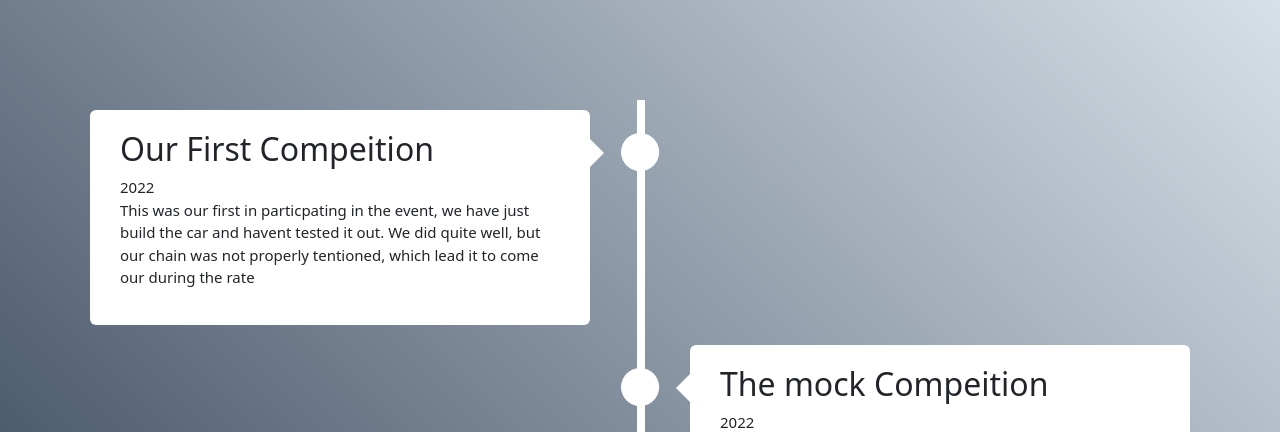
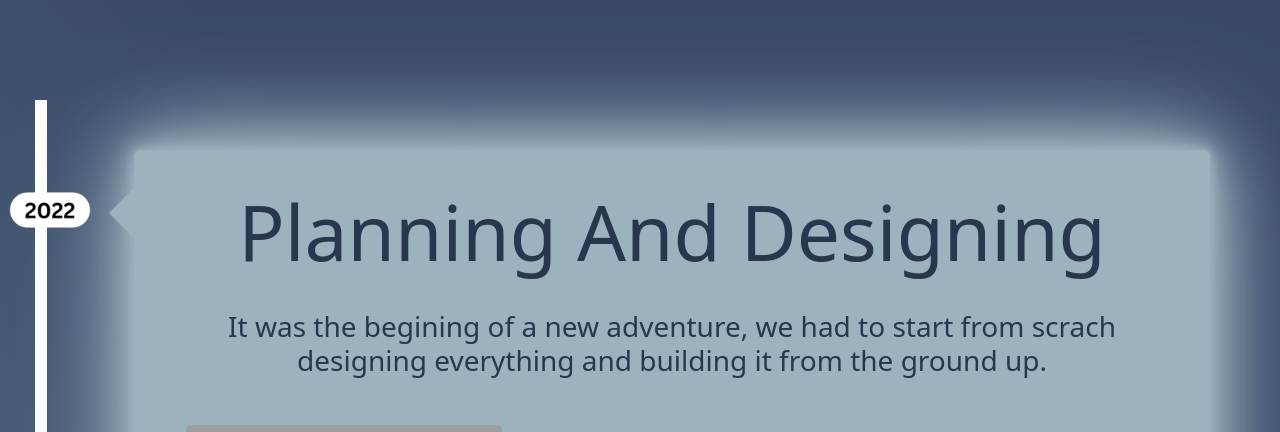
Before and after one commit to ThePathOfLeastResistance/NeslonHighSchoolAutoClub, a Flask app: page /event in a window 1280 px wide. Shown: the part 73-505 px from the top of the page. Run offline with Flask 3, Linux system fonts and the light colour scheme; some libraries are stand-ins or nearby versions; grey boxes are pictures that could not be loaded.

Commit message:
everything works, the event page looks good

```diff
--- a/static/css/styles.css
+++ b/static/css/styles.css
@@ -43,7 +43,7 @@
 }
 
 .card-img-top {
-    width: 100%;
+        width: 100%;
     height: 15vw;
     object-fit: cover;
 }
@@ -54,20 +54,19 @@
 }
 
 .custom-bg{
-    background-image: linear-gradient(45deg, #27374D, #DDE6ED);
+    background-image: linear-gradient(45deg, #27374D, #526D82, #394867, #394867);
 }
 
 .timeline{
     position: relative;
-    max-width: 1200px;
+    max-width: 1500px;
     margin: 100px auto;
-
 }
 
 .timecontainer{
-    padding: 10px 50px;
+    padding: 50px 70px;
     position: relative;
-    width: 50%;
+    width: 95%;
     animation: movedown 1s linear forwards;
     opacity: 0;
 }
@@ -109,42 +108,49 @@
 
 
 .text-box{
-    padding: 20px 30px;
-    background: #fff;
+    padding: 20px 20px;
+    background: #9DB2BF;
     position: relative;
     border-radius: 6px;
+    color: #27374D;
     font-size: 15px;
+    box-shadow: 0 0 10px #9DB2BF,
+                 0 0 20px #9DB2BF,
+                 0 0 40px #9DB2BF,
+                 0 0 80px #9DB2BF,
+                 0 0 120px #9DB2BF;
+                 0 0 160px #fff;
 }
 
 .left-timecontainer{
-    left: 0;
+
 }
 
 .right-timecontainer{
-    left: 50%;
+    left: 5%;
 }
 
-.timecontainer img{
+.timecontainer .img-time {
     position: absolute;
-    width: 40px;
+    width: 100px;
     border-radius: 50%;
-    right: -20px;
-    top: 32px;
+    right: -40px;
+    top: 60px;
     z-index: 10;
 }
 
-.right-timecontainer img{
-    left: -20px;
+.right-timecontainer .img-time {
+    left: -4em;
 }
 
 .timeline::after{
     content: '';
     position: absolute;
-    width: 8px;
+    width: 12px;
     height: 100%;
     background: #fff;
     top: 0;
-    left: 50%;
+    left: 3%;
     margin-left: -3px;
     z-index: -1;
     animation: moveline 1s linear forwards;
@@ -168,7 +174,7 @@
     z-index: 1;
     border-top: 15px solid transparent;
     border-bottom: 15px solid transparent;
-    border-left: 15px solid #fff;
+    border-left: 15px solid #9DB2BF;
     right: -14px;
 }
 
@@ -178,17 +184,20 @@
     position: absolute;
     top: 28px;
     z-index: 1;
-    border-top: 15px solid transparent;
-    border-bottom: 15px solid transparent;
-    border-right: 15px solid #fff;
-    left: -14px;
+    border-top: 35px solid transparent;
+    border-bottom: 35px solid transparent;
+    border-right: 35px solid #9DB2BF;
+    left: -25px;
 }
 
 @media screen and (max-width: 600px){
     .timeline{
-        margin: 50px auto;
+        margin: 30px auto;
     }
-
+    .right-timecontainer .img-time {
+        left: 1px;
+        width: 70px;
+    }
     .timeline::after{
         left: 31px;
     }
@@ -206,12 +215,14 @@
     .right-timecontainer{
         left: 0;
     }
-    .left-timecontainer img, .right-timecontainer img{
+    .right-timecontainer h4{
         left: 10px;
     }
     .left-container-arrow, .right-container-arrow{
-        border-right: 15px solid #fff;
+        border-right: 20px solid #9DB2BF;
         border-left: 0;
-        left: -14px;
+        left: -20px;
+        border-top: 15px solid transparent;
+        border-bottom: 15px solid transparent;
     }
     }
--- a/templates/event.html
+++ b/templates/event.html
@@ -5,30 +5,62 @@
 
 <body class=" custom-bg">
     <div class = "timeline ">
-        <div class = "timecontainer left-timecontainer">
-            <img src = "static/assets/images/Dot-points-1.png">
+        <div class = "timecontainer right-timecontainer">
+            <img class = "img-time" src = "static/assets/images/2022.png">
+            <div class = "text-box">
+                <h1 class = "display-md-1 display-5 text-center p-3" style="font-size: 6vw;">
+                    Planning And Designing
+                </h1>
+                <h2 class = "text-center h3 p-2">
+                    It was the begining of a new adventure, we had to start from scrach designing everything and building it from the ground up.
+                </h2>
+                <div class = "container-fluid">
+                    <div class = "contain text-center pb-5">
+                        <div class = "box">
+                          <div class = "dream">
+                            <img src = "static/assets/images/9.jpg">
+                            <img src = "static/assets/images/2.jpg">
+                            <img src = "static/assets/images/3.jpg">
+                          </div>
+                            <div class = "dream">
+                            <img src = "static/assets/images/4.JPG">
+                            <img src = "static/assets/images/1.JPG">
+                            <img src = "static/assets/images/6.JPG">
+                          </div>
+                          <div class = "dream">
+                            <img src = "static/assets/images/4.JPG">
+                            <img src = "static/assets/images/1.JPG">
+                            <img src = "static/assets/images/6.JPG">
+
+                          </div>
+                        </div>
+                      </div>
+                </div>
+                <span class = "right-container-arrow"></span>
+            </div>
+        </div>
+        <div class = "timecontainer right-timecontainer">
+            <img class = "img-time" src = "static/assets/images/2023.png">
             <div class = "text-box">
                 <h2>
                     Our First Compeition
                 </h2>
-                <smal>
-                    2022
-                </smal>
+
                 <p>
                     This was our first in particpating in the event, we have just build the car and havent tested it out.
                     We did quite well, but our chain was not properly tentioned, which lead it to come our during the rate
                 </p>
-                <span class = "left-container-arrow"></span>
+                <span class = "right-container-arrow"></span>
             </div>
         </div>
         <div class = "timecontainer right-timecontainer">
-            <img src = "static/assets/images/Dot-points-1.png">
+            <img class = "img-time" src = "static/assets/images/2023.png">
             <div class = "text-box">
                 <h2>
-                    The mock Compeition
+                    The Pratice Compeition
                 </h2>
                 <smal>
-                    2022
+                    Sep 2023
                 </smal>
                 <p>
                     This was our first in particpating in the event, we have just build the car and havent tested it out.
@@ -37,20 +69,20 @@
                 <span class = "right-container-arrow"></span>
             </div>
         </div>
-        <div class = "timecontainer left-timecontainer">
-            <img src = "static/assets/images/Dot-points-1.png">
+        <div class = "timecontainer right-timecontainer pt-5">
+            <img class = "img-time" src = "static/assets/images/2024.png">
             <div class = "text-box">
                 <h2>
-                    Our First Year
+                    Our Next Steps
                 </h2>
                 <smal>
-                    2022
+                    Present
                 </smal>
                 <p>
                     This was our first in particpating in the event, we have just build the car and havent tested it out.
                     We did quite well, but our chain was not properly tentioned, which lead it to come our during the rate
                 </p>
-                <span class = "left-container-arrow"></span>
+                <span class = "right-container-arrow"></span>
             </div>
         </div>
     </div>
```
Also changed, not shown: static/assets/images/2022.png (added), static/assets/images/2023.png (added), static/assets/images/2024.png (added), 3 other files.
